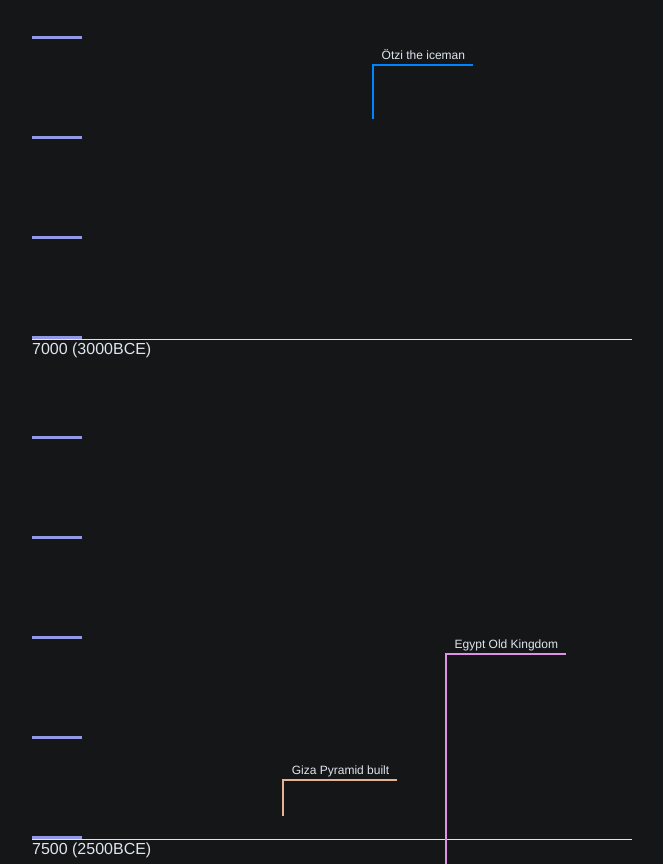
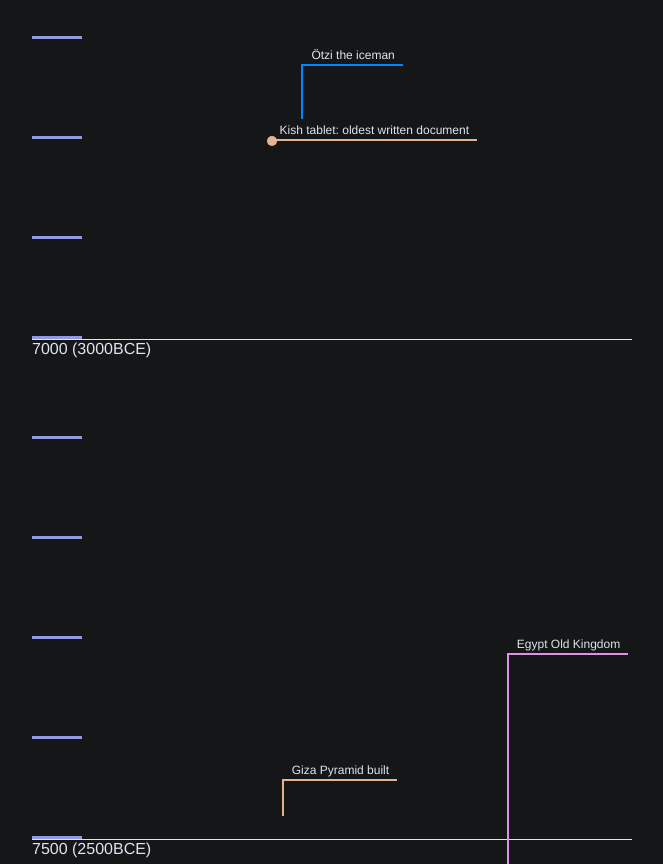
Before and after one commit to andrewlaskey/history-timeline, a Vue app: page / in a window 1280 px wide. Shown: the part 6840-7704 px from the top of the page, without its empty margins (308-971 px from the left). Built offline with nearby package versions, Linux system fonts and the light colour scheme.

Commit message:
More events

```diff
--- a/src/data/events.ts
+++ b/src/data/events.ts
@@ -131,5 +131,11 @@ export const events: DataPoint[] = [
     kind: Kind.EVENT,
     category: Category.ARCHEOLOGICAL
   },
-
+    {
+    label: 'Kish tablet: oldest written document',
+    link: 'https://en.wikipedia.org/wiki/Kish_tablet',
+    year: '3200 BCE',
+    kind: Kind.EVENT,
+    category: Category.ARCHEOLOGICAL
+  },
 ];
```
